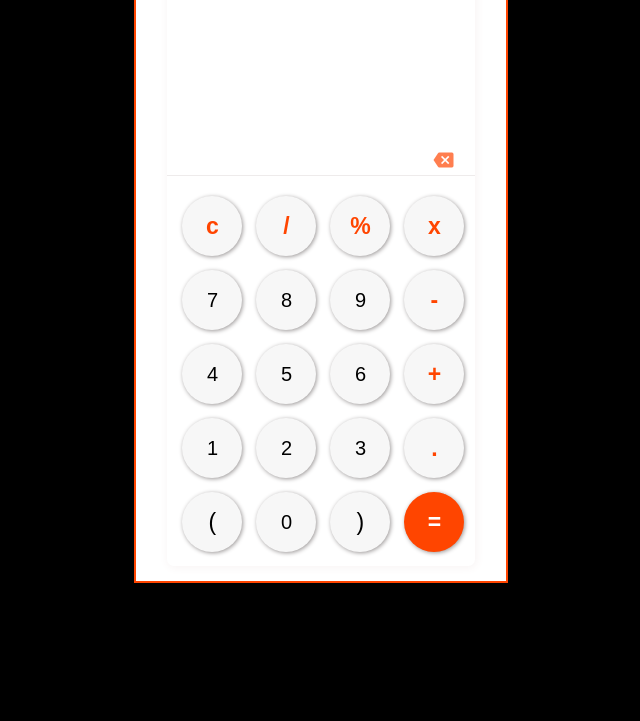
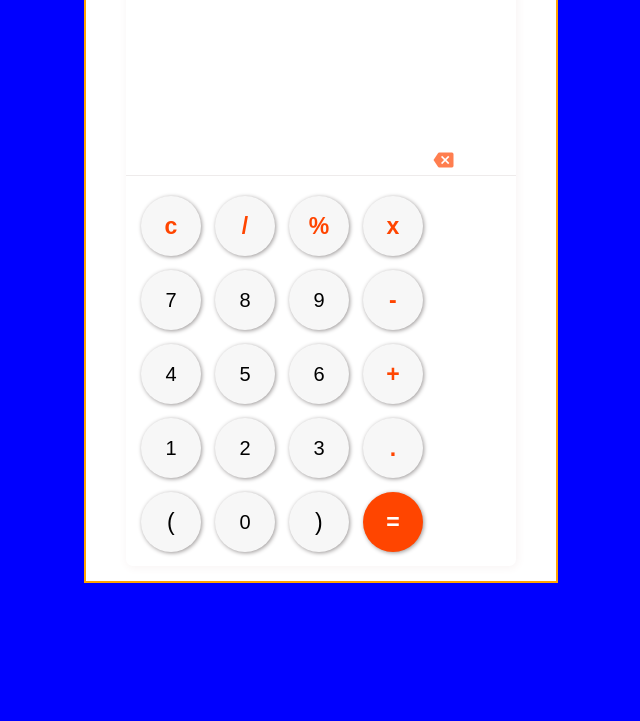
Before and after one commit to anuragsingh77/Calculator, a plain HTML site: page index.html in a window 1280 px wide. Shown: the part 79-800 px from the top of the page, without its empty margins (319-959 px from the left). Drawn offline with Linux system fonts and the light colour scheme.

Commit message:
Update style.css

```diff
--- a/style.css
+++ b/style.css
@@ -3,13 +3,13 @@ body {
     flex-direction: column;
     flex-wrap: wrap;
     align-items:center;
-    background-color: black;
+    background-color: blue;
 }
 
 .container {
-    border: 2px solid orangered;
+    border: 2px solid orange;
     background-color: white;
-    width: 370px;
+    width: 470px;
     height: 650px;
     display: flex;
     flex-direction: row;
```
